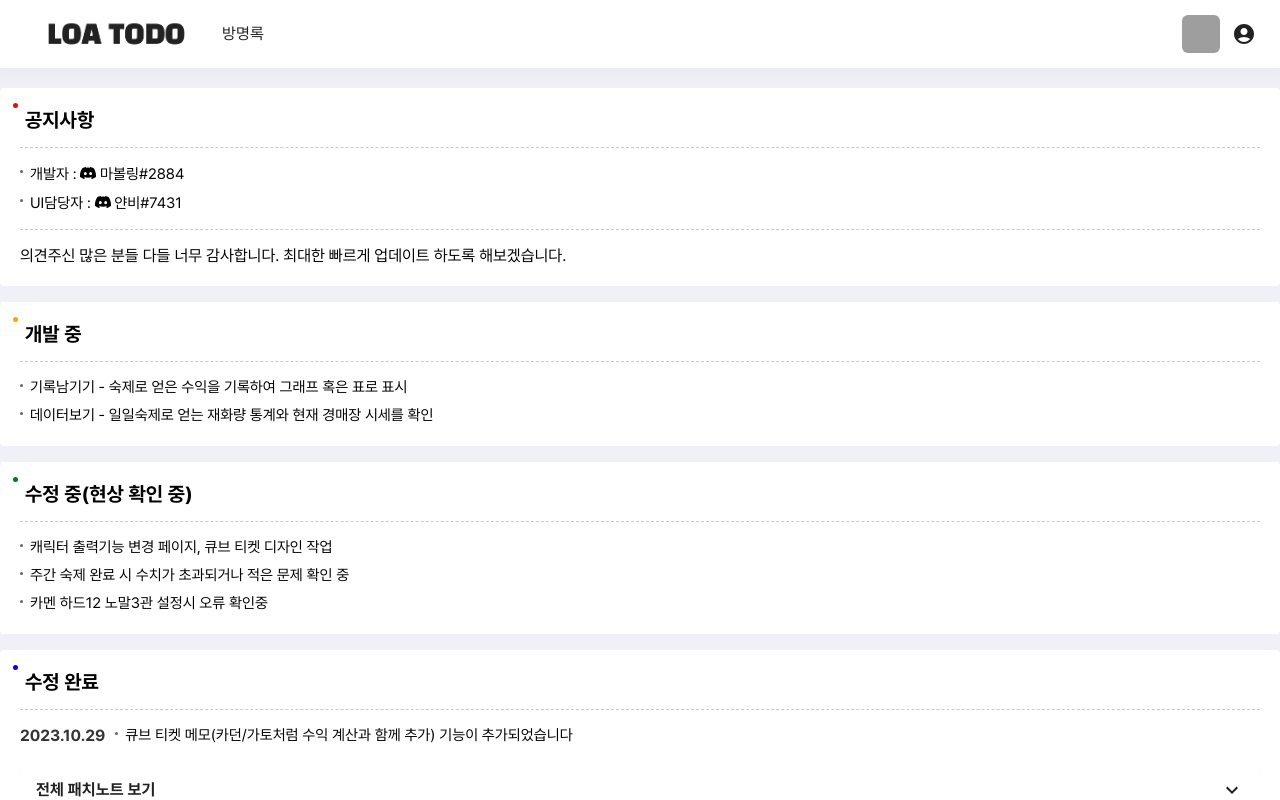
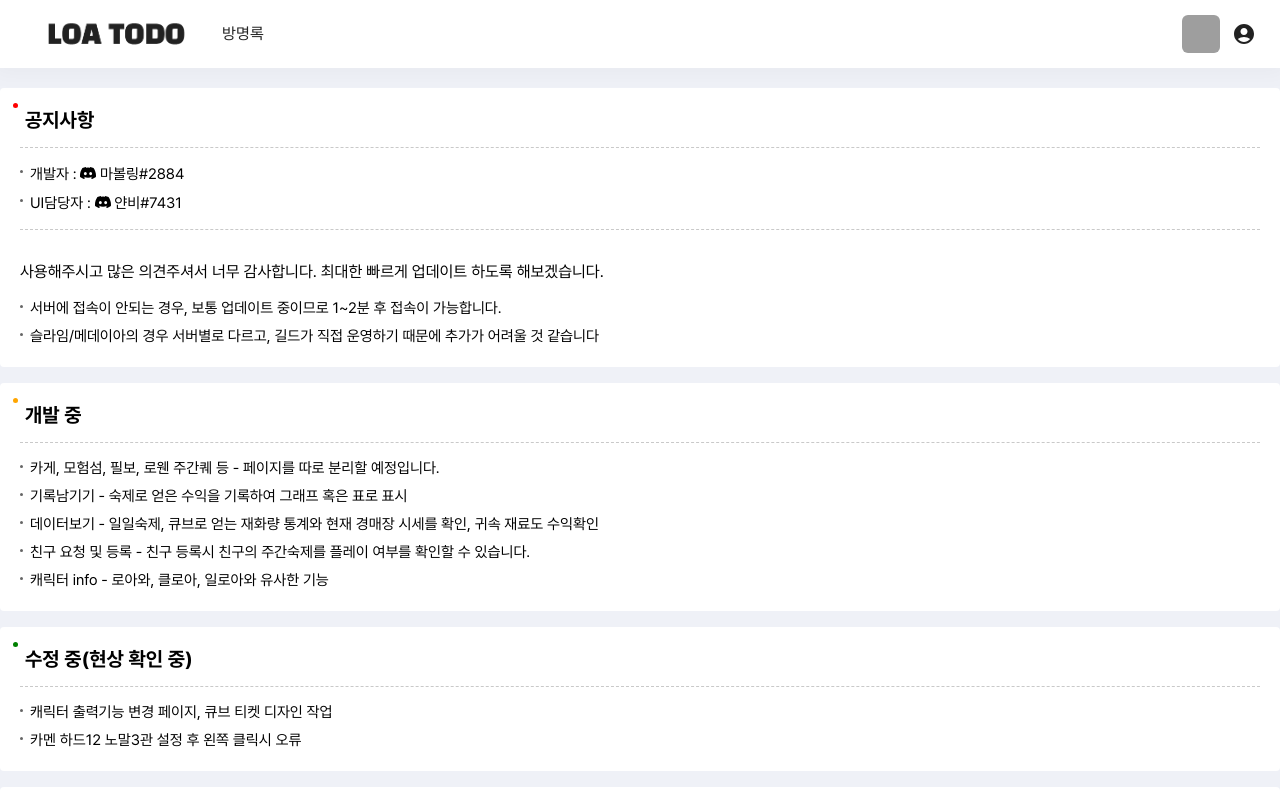
Before and after one commit to minhyeok2487/LostarkTodoFrontend, a React (Create React App) app: page /comments in a window 1280 px wide. Shown: the top 800 px of the page. Built offline with nearby package versions, Linux system fonts and the light colour scheme; no server answers; grey boxes are pictures that could not be loaded.

Commit message:
comments수정

```diff
--- a/src/comments/Comments.js
+++ b/src/comments/Comments.js
@@ -94,15 +94,24 @@
                         <li>UI담당자 : <DiscordIcon /> 얀비#7431</li>
                     </ul>
                 </div>
-                <div className="cont">의견주신 많은 분들 다들 너무 감사합니다. 최대한 빠르게 업데이트 하도록 해보겠습니다.</div>
+                <div className="cont">
+                    <p>사용해주시고 많은 의견주셔서 너무 감사합니다. 최대한 빠르게 업데이트 하도록 해보겠습니다.</p>
+                    <ul>
+                        <li>서버에 접속이 안되는 경우, 보통 업데이트 중이므로 1~2분 후 접속이 가능합니다.</li>
+                        <li>슬라임/메데이아의 경우 서버별로 다르고, 길드가 직접 운영하기 때문에 추가가 어려울 것 같습니다</li>
+                    </ul>
+                </div>
             </div>
 
             <div className="noticeBox box02">
                 <p className="update">개발 중</p>
                 <div className="cont">
                     <ul>
+                        <li>카게, 모험섬, 필보, 로웬 주간퀘 등 - 페이지를 따로 분리할 예정입니다.</li>
                         <li>기록남기기 - 숙제로 얻은 수익을 기록하여 그래프 혹은 표로 표시</li>
-                        <li>데이터보기 - 일일숙제로 얻는 재화량 통계와 현재 경매장 시세를 확인</li>
+                        <li>데이터보기 - 일일숙제, 큐브로 얻는 재화량 통계와 현재 경매장 시세를 확인, 귀속 재료도 수익확인</li>
+                        <li>친구 요청 및 등록 - 친구 등록시 친구의 주간숙제를 플레이 여부를 확인할 수 있습니다.</li>
+                        <li>캐릭터 info - 로아와, 클로아, 일로아와 유사한 기능</li>
                     </ul>
                 </div>
             </div>
@@ -112,8 +121,7 @@
                 <div className="cont">
                     <ul>
                         <li>캐릭터 출력기능 변경 페이지, 큐브 티켓 디자인 작업</li>
-                        <li>주간 숙제 완료 시 수치가 초과되거나 적은 문제 확인 중</li>
-                        <li>카멘 하드12 노말3관 설정시 오류 확인중</li>
+                        <li>카멘 하드12 노말3관 설정 후 왼쪽 클릭시 오류</li>
                     </ul>
                 </div>
             </div>
@@ -122,10 +130,10 @@
                 <p className="update">수정 완료</p>
                 <div className="cont">
                     <div className="flex">
-                        <p className="date">2023.10.29</p>
+                        <p className="date">2023.10.30</p>
                         <p className="txt">
                             <ul>
-                                <li>큐브 티켓 메모(카던/가토처럼 수익 계산과 함께 추가) 기능이 추가되었습니다</li>
+                                <li>주간 숙제 완료 시 수치가 초과되는 문제를 해결하였습니다</li>
                             </ul>
                         </p>
                     </div>
--- a/src/components/Info.jsx
+++ b/src/components/Info.jsx
@@ -19,6 +19,12 @@
                 <AccordionDetails>
                     <div>
                         <ul className="pathDetail">
+                            <li>
+                                <p className="date">2023.10.30</p>
+                                <ul>
+                                    <li>주간 숙제 완료 시 수치가 초과되는 문제를 해결하였습니다</li>
+                                </ul>
+                            </li>
                             <li>
                                 <p className="date">2023.10.29</p>
                                 <ul>
```
